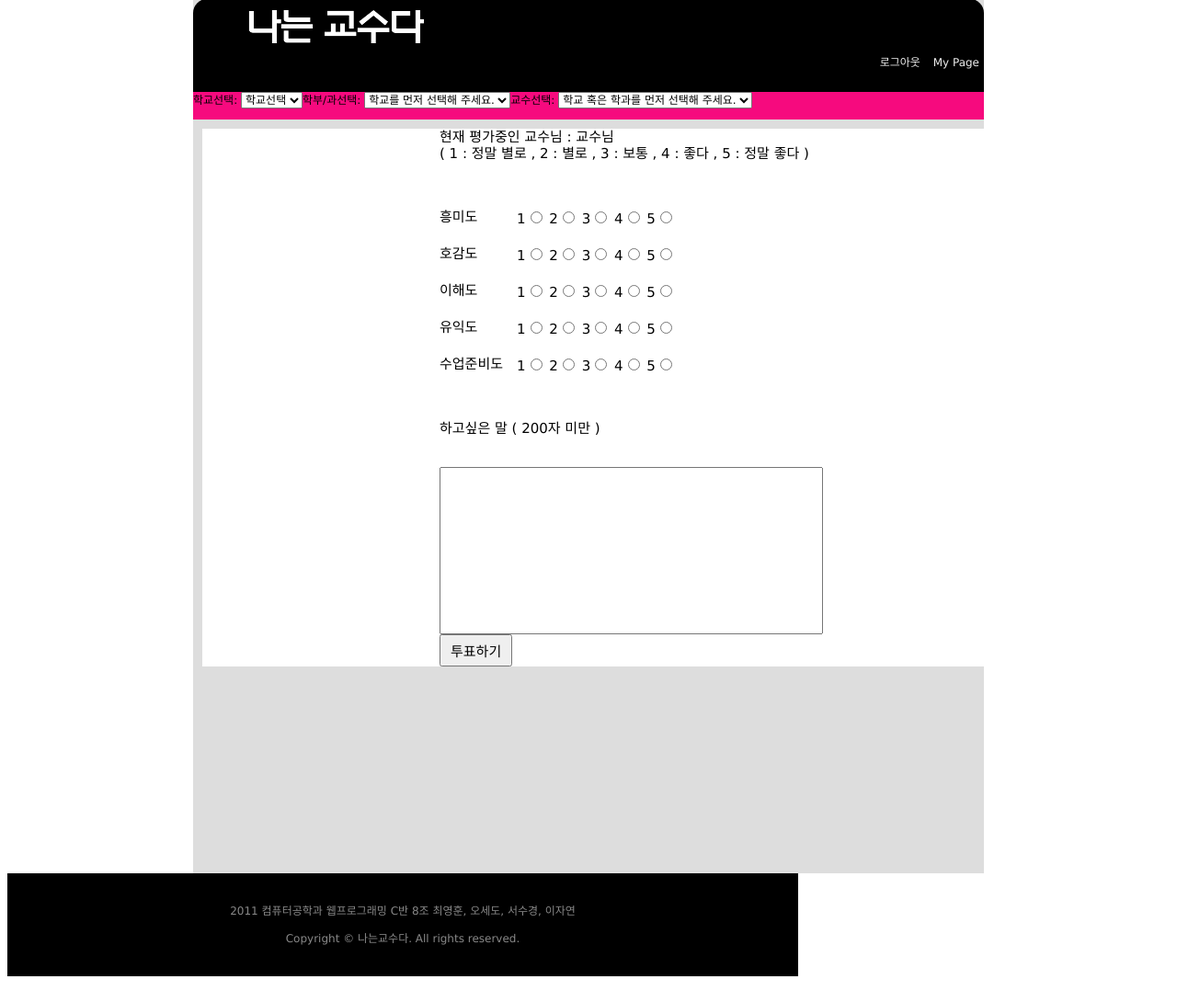
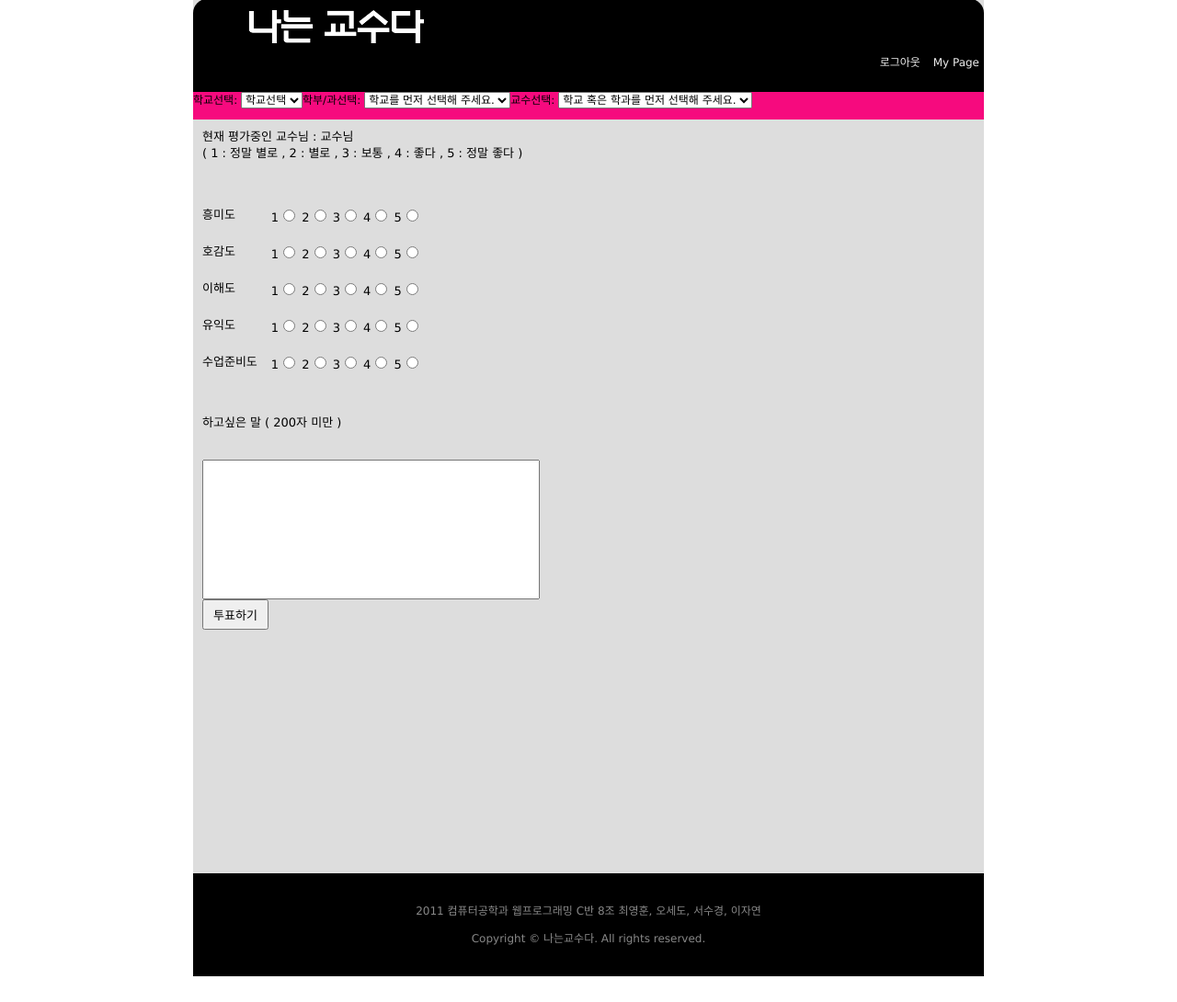
Before and after one commit to zerohun/Im-professor, a PHP site: page /vote.php?professor_id=1 in a window 1280 px wide. Shown: the part 29-1119 px from the top of the page at 92% size. Run offline with PHP 8.4, Linux system fonts and the light colour scheme; the visitor is signed in with stand-in values (Sample User, id 1); data that the repository does not hold is empty; a stand-in replaces the project's code that opens the database connection; some libraries are stand-ins or nearby versions.

Commit message:
style.css modified, and etc.........

```diff
--- a/join.php
+++ b/join.php
@@ -106,7 +106,7 @@ require_once ('config.php');
 	<div id="form_wrapper">
 	<script src="embedded_select_box.js" type="text/javascript"></script>
 		<form action="join.php" method="post" name = "join_form">
-			<table id="join" width="50%" border = "none" >
+			<table id="join" width="450px" border = "none" >
 			<tr>
 				<td colspan=3>
 				<h1> 회원가입 </h1>
--- a/style.css
+++ b/style.css
@@ -44,7 +44,7 @@ input,button,textarea,select{font-size:100%;}
 				padding:1px;vertical-align: middle;
 				}
 #content{
-	width:860px;
+	width:840px;
 	height:800px;
 	padding:10px;
 }
@@ -90,8 +90,8 @@ input,button,textarea,select{font-size:100%;}
 
 
 /* join */
-#form_wrapper { background-color:#fff; }
 #join {
+	background-color:#fff;
 	margin : 0px 0px 0px 23%;
 	text-align : center;
 		}
@@ -121,8 +121,7 @@ li { height : 40px; }
 	display : block;
 	}
 #form_wrapper #vote {
-	font-size : 15px;
-	margin : 0px 0px 500px 30%;
+	font-size : 13px;
 	display : block;
 	}
 .comment_text  {
@@ -163,7 +162,7 @@ li { height : 40px; }
 		}
 .major_professors a {color:#333; text-decoration:none;}
 .university_professors a {color:#333; text-decoration:none;}
-a#pro_create {color:#333; text-decoration:none;}
+a#pro_create {color:#333; text-decoration:none;font-weight:bold;}
 
 
 
--- a/vote.php
+++ b/vote.php
@@ -70,7 +70,7 @@ $msg = "";
 ?>
 
 <div id="form_wrapper">
-		<form action="vote.php" method="post" name = "vote_form" id = "vote" width = "50%">
+		<form action="vote.php" method="post" name = "vote_form" id = "vote">
 			<input type = "hidden" id = "professor_id" name = "professor_id" value = "<?php echo escape_str($_GET['professor_id']); ?>" >
 			현재 평가중인 교수님 :
 			<?php
@@ -136,7 +136,6 @@ $msg = "";
 			<input type="submit" id="submitbutton" value="투표하기" style="padding:5px 10px ; text-align:center ;" >
 		</form>
 	</div>
-</div>
 	<?php
 		require_once ('beneath.php');
 	?>
```
Also changed, not shown: prof_edit.php (+0 -32 lines).
